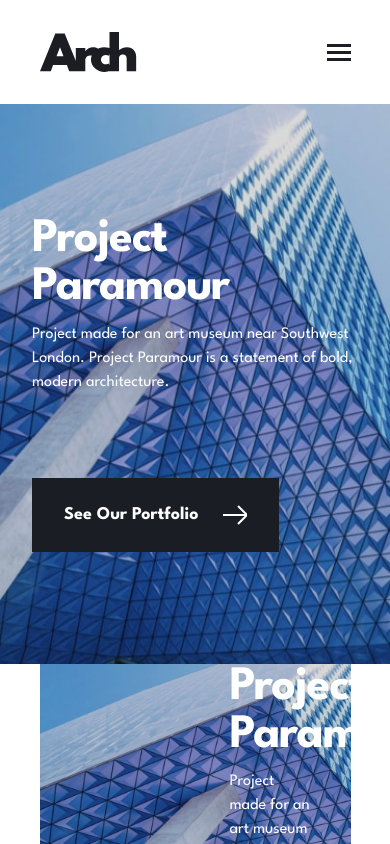
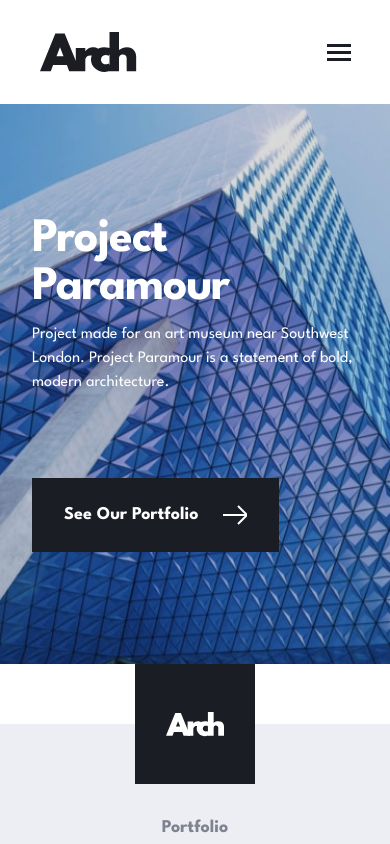
Before and after one commit to satrop/arch-studio, a React (Vite) app: page / in a window 390 px wide. Shown: the top 844 px of the page. Built offline with nearby package versions, Linux system fonts and the light colour scheme.

Commit message:
Fixed mobile issues with swiper hero

```diff
--- a/src/scss/Pages/Home.scss
+++ b/src/scss/Pages/Home.scss
@@ -57,3 +57,11 @@
 		display: none;
 	}
 }
+
+.desktop-hero {
+	display: none;
+
+	@include b.breakpoint(lg) {
+		display: block;
+	}
+}
```
